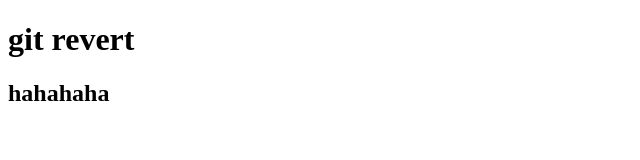
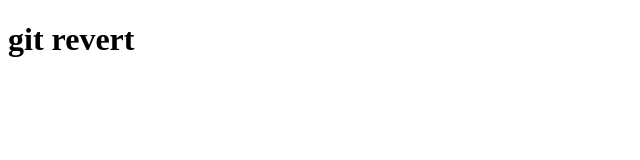
Before and after one commit to Hamza-bit-lab/devops, a plain HTML site: page new.html in a window 1280 px wide. Shown: the whole page, without its empty margins (0-640 px from the left). Drawn offline with Linux system fonts and the light colour scheme.

Commit message:
Revert "he"
This reverts commit a98cd1681caa92137919edf16b8cae6aaa0468b9.

```diff
--- a/new.html
+++ b/new.html
@@ -7,6 +7,5 @@
 </head>
 <body>
     <h1>git revert</h1>
-    <h2>hahahaha</h2>
 </body>
 </html>
```
